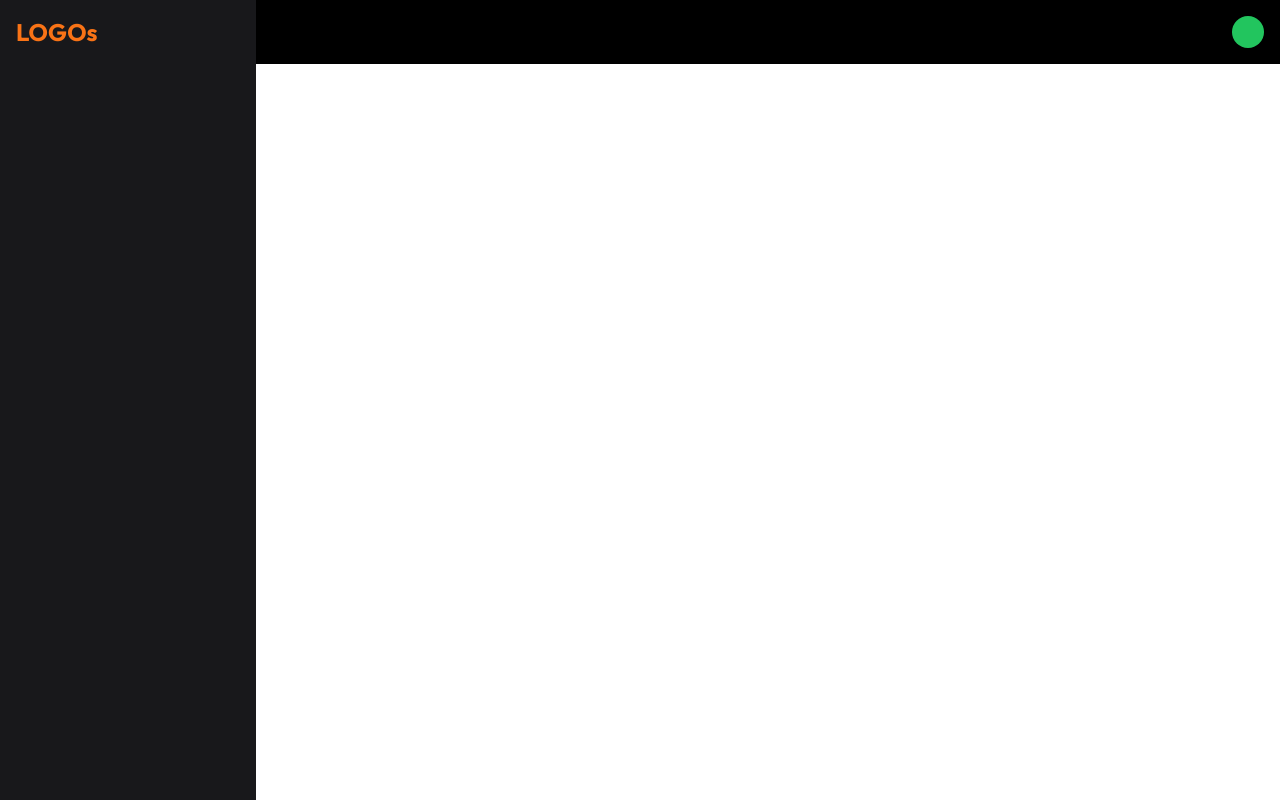
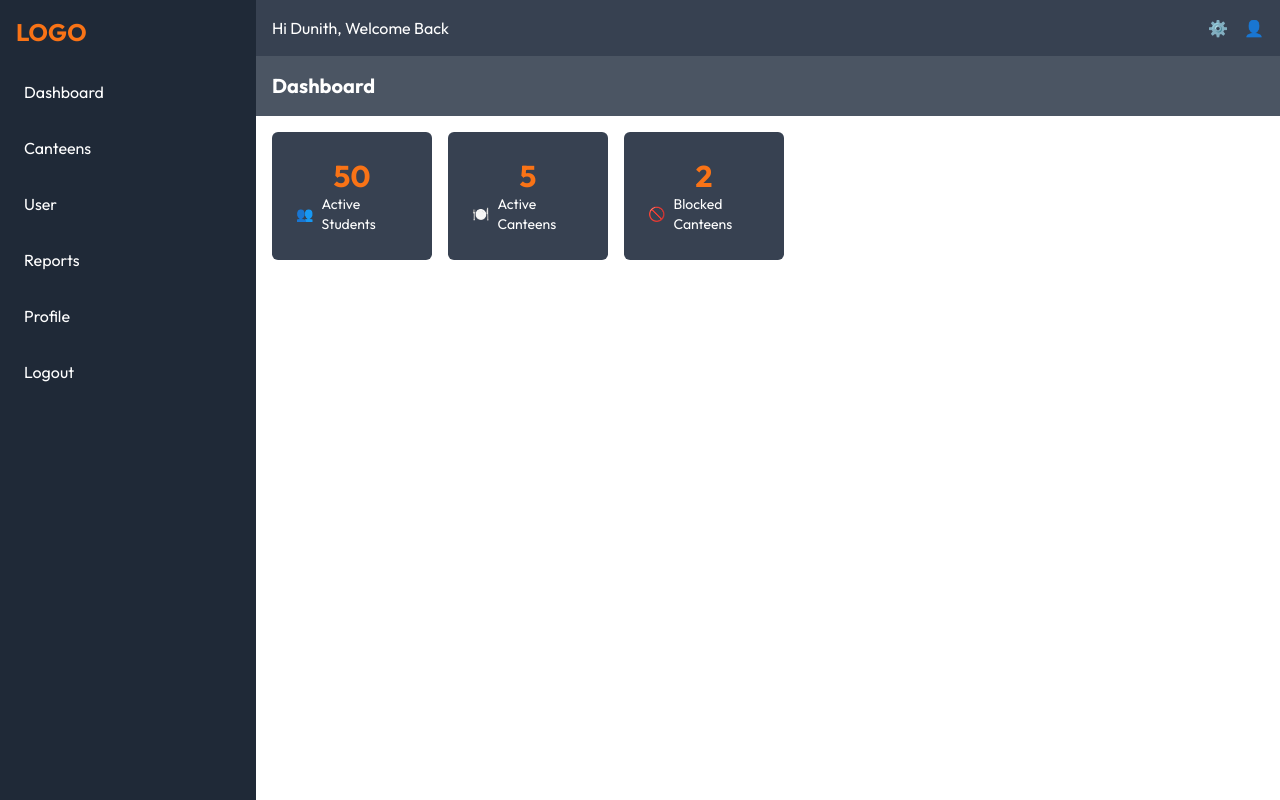
Before and after one commit to Usitha123/nextapp, a Next.js app: page /Canteendashboard in a window 1280 px wide. Built offline with nearby package versions, Linux system fonts and the light colour scheme.

Commit message:
canteen dashboard create

```diff
--- /dev/null
+++ b/app/Canteendashboard/Body/page.jsx
@@ -0,0 +1,25 @@
+import React from 'react';
+
+const stats = [
+  { label: 'Active Students', value: 50, icon: '👥' },
+  { label: 'Active Canteens', value: 5, icon: '🍽️' },
+  { label: 'Blocked Canteens', value: 2, icon: '🚫' },
+];
+
+const Body = () => {
+  return (
+    <div className="flex p-4 space-x-4">
+      {stats.map((stat, index) => (
+        <div key={index} className="flex flex-col items-center justify-center w-40 h-32 p-6 text-white bg-gray-700 rounded-md">
+          <div className="text-3xl font-bold text-orange-500">{stat.value}</div>
+          <div className="flex items-center text-sm">
+            <span className="mr-2">{stat.icon}</span>
+            {stat.label}
+          </div>
+        </div>
+      ))}
+    </div>
+  );
+};
+
+export default Body;
--- /dev/null
+++ b/app/Canteendashboard/CanteenList/page.jsx
@@ -0,0 +1,13 @@
+import React from 'react';
+
+const CanteenList = () => {
+  return (
+    <div className="flex p-4 space-x-4">
+      <div className="flex items-center justify-center w-full h-32 p-6 text-white bg-gray-700 rounded-md">
+        <div className="text-xl font-bold text-orange-500">List of Canteens</div>
+      </div>
+    </div>
+  );
+};
+
+export default CanteenList;
--- a/app/Canteendashboard/Header/page.jsx
+++ b/app/Canteendashboard/Header/page.jsx
@@ -2,14 +2,9 @@ import React from 'react'
 
 export default function Header() {
   return (
-    <>
-    <div className="flex items-center justify-between p-4 mb-6 bg-black">
-    <h1 className="text-xl text-red-300 bg-green-300">Hi, Welcome Back</h1>
-    <div className="flex items-center space-x-4">
-      <div className="w-8 h-8 bg-green-500 rounded-full" />
+    <div className="p-4 text-xl font-bold text-white bg-gray-600">
+      Dashboard
     </div>
-  </div>
-</>
 
   )
 }
--- /dev/null
+++ b/app/Canteendashboard/Sidebar/Cashier/page.jsx
@@ -0,0 +1,9 @@
+import React from 'react'
+
+const page = () => {
+  return (
+    <div>page</div>
+  )
+}
+
+export default page
--- a/app/Canteendashboard/Sidebar/page.jsx
+++ b/app/Canteendashboard/Sidebar/page.jsx
@@ -1,12 +1,22 @@
-import React from 'react'
+import React from 'react';
+import Link from 'next/link';
 
-export default function Sidebar() {
+
+const Sidebar = () => {
   return (
-    <div className="fixed top-0 left-0 w-64 h-screen p-4 bg-zinc-900">
-    <div className="mb-8 text-2xl font-bold text-orange-500">LOGOs</div>
-    <nav className="space-y-2">
-    </nav>
+
+    <div className="w-64 h-screen p-4 text-white bg-gray-800">
+    <h1 className="mb-6 text-2xl font-bold text-orange-500">LOGO</h1>
+    <ul className="space-y-4">
+      {['Dashboard', 'Canteens', 'User', 'Reports', 'Profile', 'Logout'].map((item) => (
+        <li key={item} className="p-2 rounded-md cursor-pointer hover:bg-gray-700">
+          {item}
+        </li>
+      ))}
+    </ul>
   </div>
 
-  )
-}
+  );
+};
+
+export default Sidebar;
--- /dev/null
+++ b/app/Canteendashboard/Topbar/page.jsx
@@ -0,0 +1,15 @@
+import React from 'react';
+
+const Topbar = () => {
+  return (
+    <div className="flex items-center justify-between p-4 text-white bg-gray-700">
+      <span>Hi Dunith, Welcome Back</span>
+      <div className="flex space-x-4">
+        <span>⚙️</span> {/* Settings Icon Placeholder */}
+        <span>👤</span> {/* Profile Icon Placeholder */}
+      </div>
+    </div>
+  );
+};
+
+export default Topbar;
--- a/app/Canteendashboard/page.jsx
+++ b/app/Canteendashboard/page.jsx
@@ -1,11 +1,30 @@
-import React from 'react'
-import Sidebar from './Sidebar/page'
-import Header from './Header/page'
-export default function Canteendashboard() {
+"use client"
+
+import React, { useState } from 'react';
+import Sidebar from './Sidebar/page';
+import Topbar from './Topbar/page';
+import Header from './Header/page';
+import Body from './Body/page';
+import CanteenList from './CanteenList/page';
+
+const Dashboard = () => {
+  const [activeSection, setActiveSection] = useState('Dashboard');
+
+  const handleSectionChange = (section) => {
+    setActiveSection(section);
+  };
+
   return (
-    <div>
-      <Sidebar />
-      <Header />
+    <div className="flex">
+      <Sidebar onSelectSection={handleSectionChange} />
+      <div className="flex flex-col flex-1">
+        <Topbar />
+        <Header />
+        {activeSection === 'Dashboard' && <Body />}
+        {activeSection === 'Canteens' && <CanteenList />}
+      </div>
     </div>
-  )
-}
+  );
+};
+
+export default Dashboard;
```
